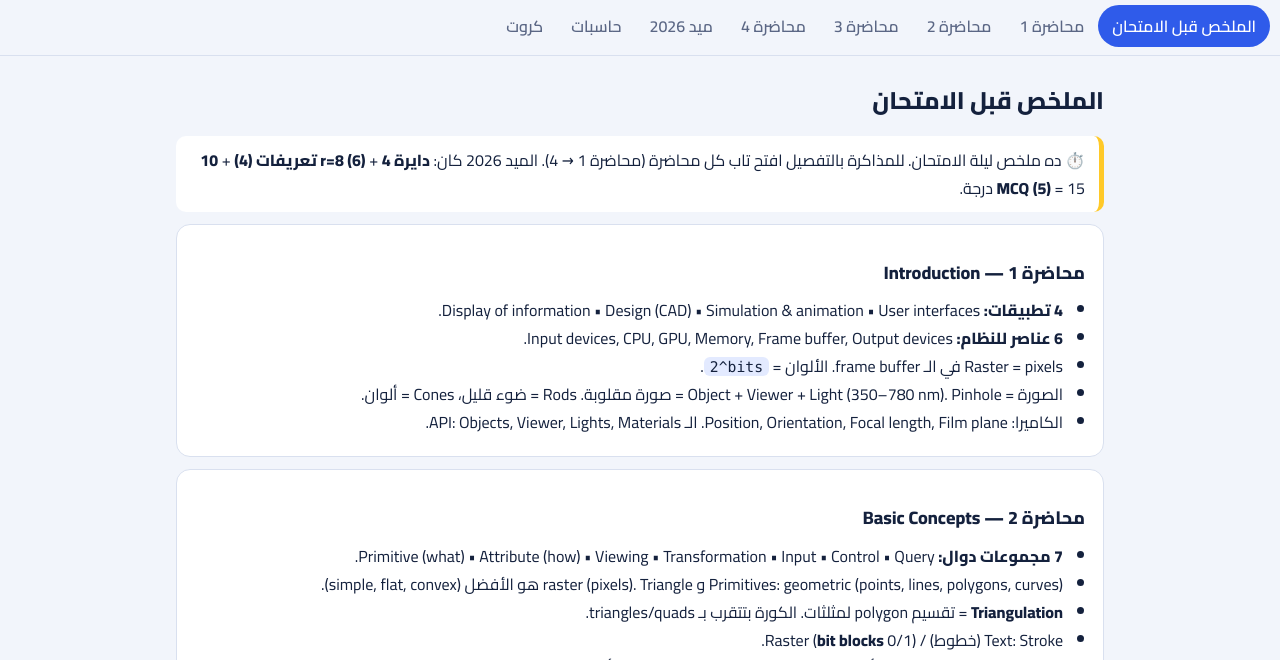
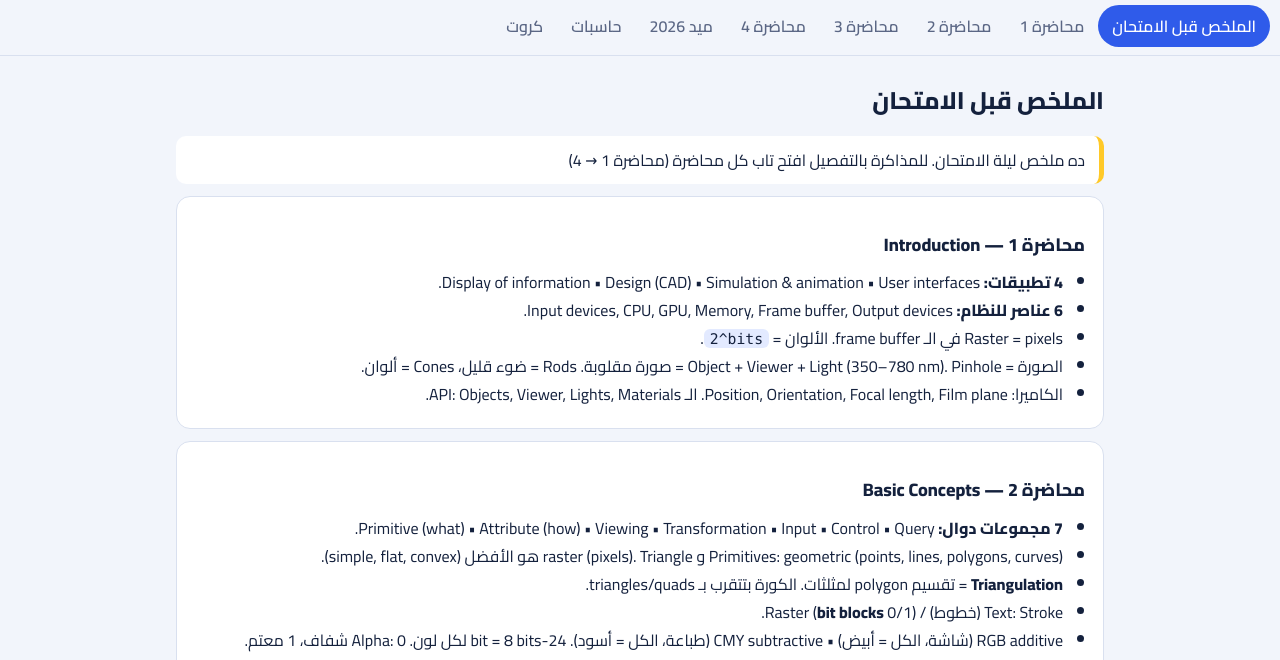
Before and after one commit to ahm-194/7AMED__, a plain HTML site: page index.html in a window 1280 px wide. Shown: the part 140-800 px from the top of the page. Drawn offline with Linux system fonts and the light colour scheme.

Commit message:
Update exam summary in index.html
Removed specific details about the midterm exam from the summary.

```diff
--- a/index.html
+++ b/index.html
@@ -81,7 +81,7 @@ textarea{width:100%;min-height:64px;font:inherit;padding:8px;border:1px solid va
 
 <section id="s0" class="on">
 <h2>الملخص قبل الامتحان</h2>
-<div class="tip">⏱️ ده ملخص ليلة الامتحان. للمذاكرة بالتفصيل افتح تاب كل محاضرة (محاضرة 1 → 4). الميد 2026 كان: <b>دايرة r=8 (6)</b> + <b>4 تعريفات (4)</b> + <b>10 MCQ (5)</b> = 15 درجة.</div>
+<div class="tip">ده ملخص ليلة الامتحان. للمذاكرة بالتفصيل افتح تاب كل محاضرة (محاضرة 1 → 4)</div>
 
 <div class="card"><h3>محاضرة 1 — Introduction</h3><ul>
 <li><b>4 تطبيقات:</b> Display of information • Design (CAD) • Simulation &amp; animation • User interfaces.</li>
```
